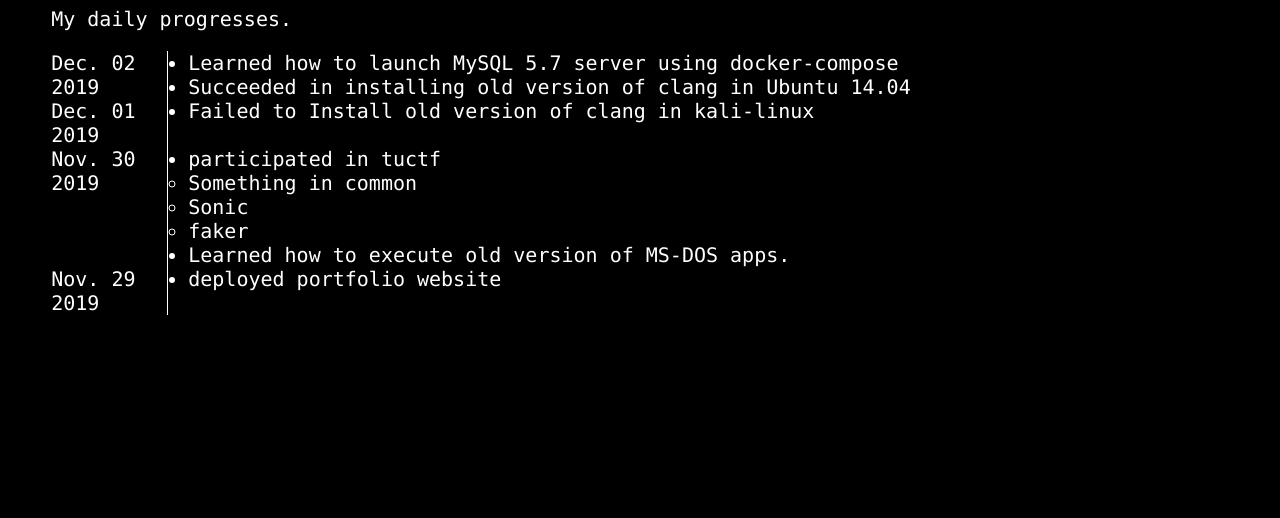
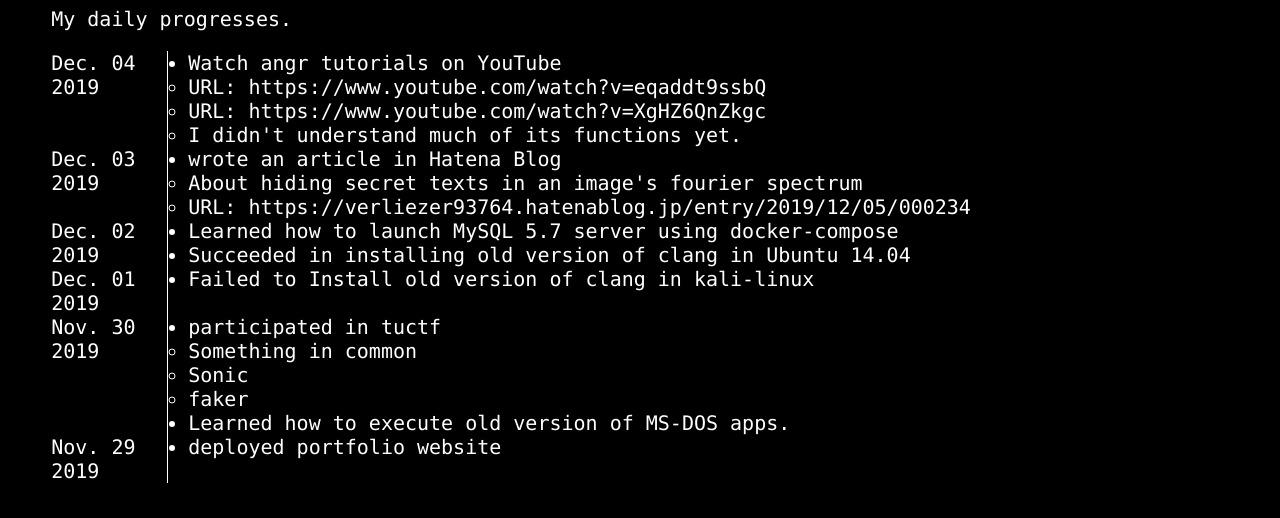
Before and after one commit to Ciruela-Xcyba17her/CiruelaPortfolio, a Gatsby site: page /diary in a window 1280 px wide. Shown: the part 138-656 px from the top of the page. Built offline with nearby package versions, Linux system fonts and the light colour scheme; Gatsby itself is replaced by a stand-in of ours.

Commit message:
added memory of Dec. 03 2019 and Dec. 04 2019

```diff
--- a/src/components/contents/diary/components/diarydata.js
+++ b/src/components/contents/diary/components/diarydata.js
@@ -15,6 +15,32 @@
 */
 
 const diaryDataAll = [
+    {
+        "time": "Dec. 04 2019",
+        "progresses": [
+            {
+                "progress": "Watch angr tutorials on YouTube",
+                "detail": [
+                    "URL: https://www.youtube.com/watch?v=eqaddt9ssbQ",
+                    "URL: https://www.youtube.com/watch?v=XgHZ6QnZkgc",
+                    "I didn't understand much of its functions yet."
+                ]
+            }
+
+        ]
+    },
+    {
+        "time": "Dec. 03 2019",
+        "progresses": [
+            {
+                "progress": "wrote an article in Hatena Blog",
+                "detail": [
+                    "About hiding secret texts in an image's fourier spectrum",
+                    "URL: https://verliezer93764.hatenablog.jp/entry/2019/12/05/000234"
+                ]
+            }
+        ]
+    },
     {
         "time": "Dec. 02 2019",
         "progresses": [
```
